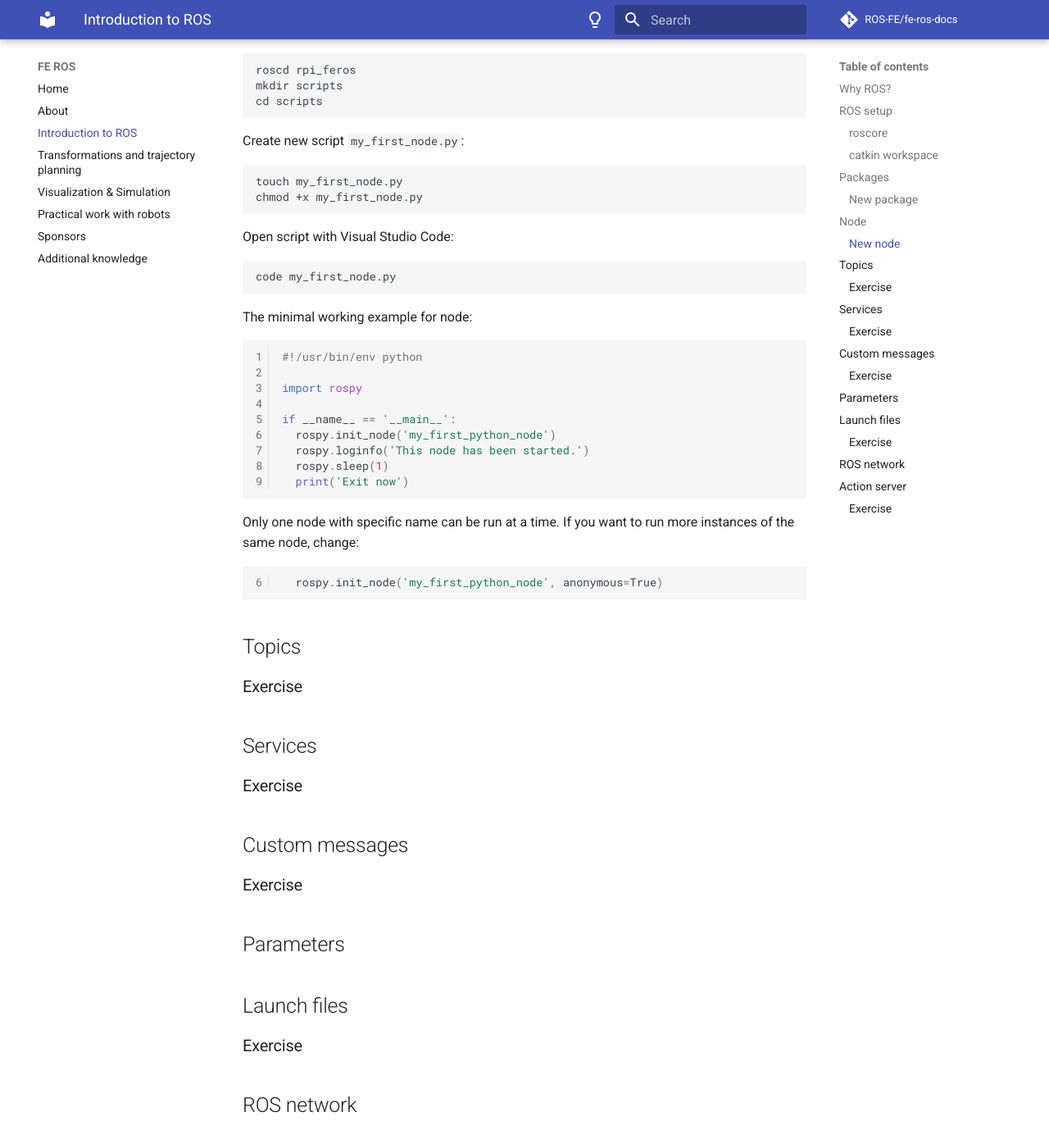
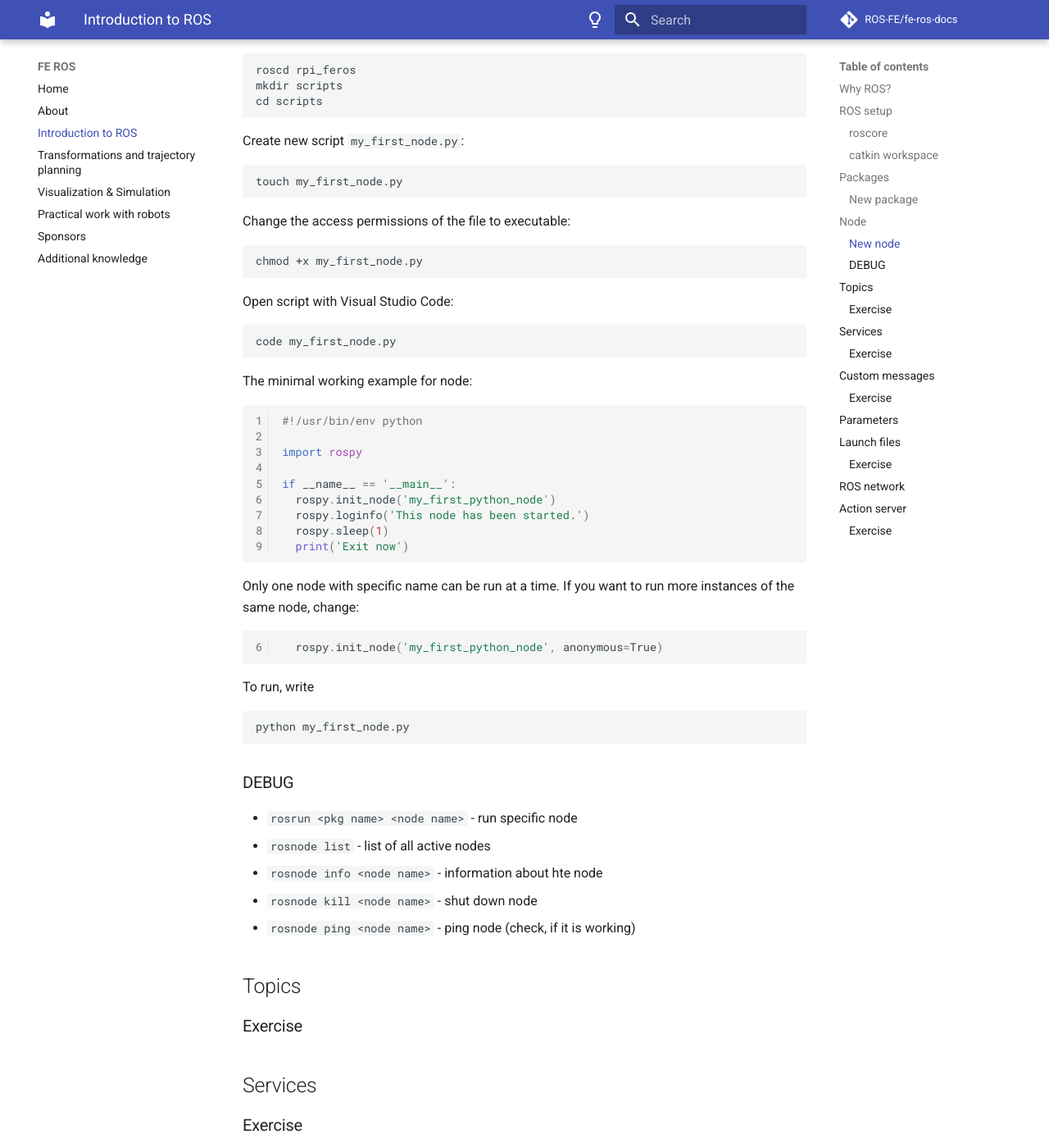
Before and after one commit to ROS-FE/fe-ros-docs, an MkDocs documentation site: the page built from docs/introduction/index.md, in a window 1280 px wide and 1400 px high, scrolled down 1861 px. Shown: the whole window at 82% size. Built offline with MkDocs 1.6.1 and Material for MkDocs 9.7.7, drawn with Linux system fonts in a browser that asks for light colours; comment, search, counter and statistics services are not loaded.

Commit message:
Update index.md

````diff
--- a/docs/introduction/index.md
+++ b/docs/introduction/index.md
@@ -87,6 +87,10 @@ cd scripts
 Create new script `my_first_node.py`:
 ```
 touch my_first_node.py
+```
+
+Change the access permissions of the file to executable:
+```
 chmod +x my_first_node.py
 ```
 
@@ -113,6 +117,19 @@ Only one node with specific name can be run at a time. If you want to run more i
   rospy.init_node('my_first_python_node', anonymous=True)
 ```
 
+To run, write
+```
+python my_first_node.py
+```
+
+### DEBUG
+
+- `rosrun <pkg name> <node name>` - run specific node
+- `rosnode list` - list of all active nodes
+- `rosnode info <node name>` - information about hte node
+- `rosnode kill <node name>` - shut down node
+- `rosnode ping <node name>` - ping node (check, if it is working)
+
 
 ## Topics
 
````
